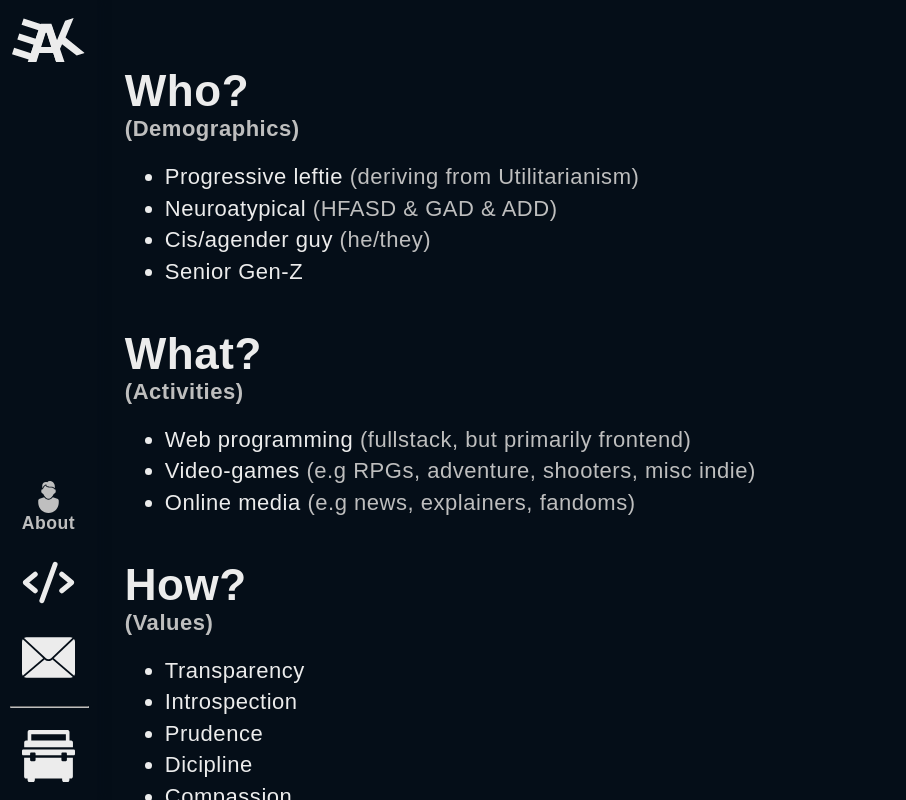
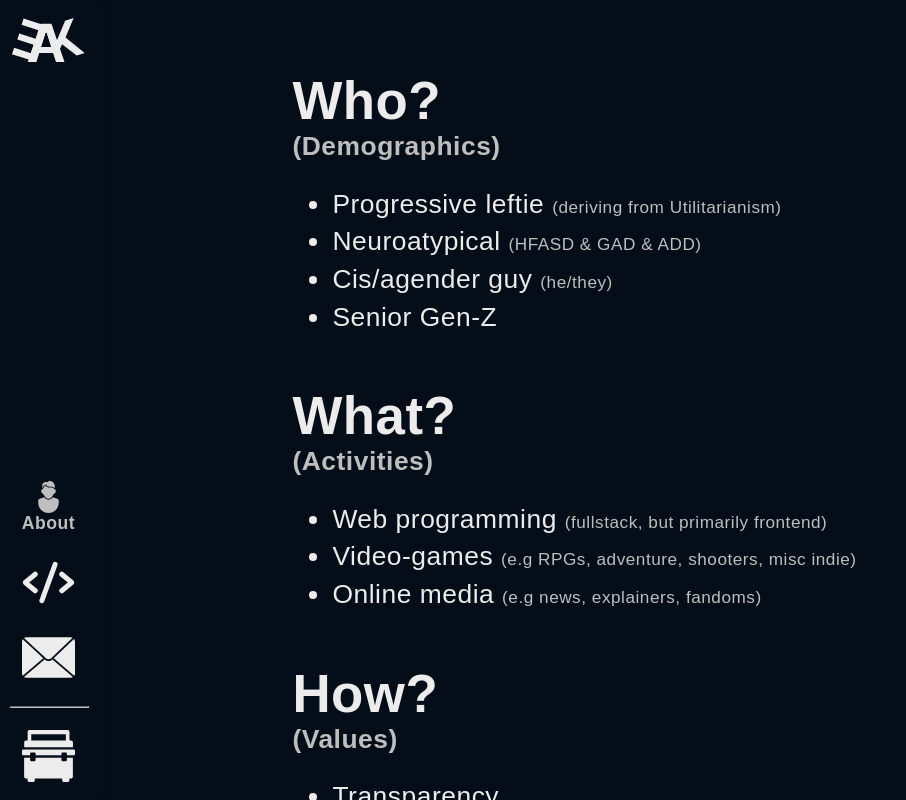
Before and after one commit to EvAvKein/Website, a SvelteKit app: page /about in a window 1280 px wide. Shown: the whole page, without its empty margins (0-906 px from the left). Built offline with nearby package versions, Linux system fonts and the light colour scheme.

Commit message:
refactor (about): misc style changes

```diff
--- a/src/routes/about/+page.svelte
+++ b/src/routes/about/+page.svelte
@@ -57,8 +57,8 @@
 
 <style>
   #about {
-    font-size: 1.25em;
-    max-width: 65em;
+    font-size: clamp(1.25em, 3vw, 1.5em);
+    max-width: 30em;
     padding: 1em 0.5em 0.5em;
     margin: 0 auto;
   }
@@ -71,7 +71,10 @@
     color: var(--textSubColor);
   }
 
-  li span {color: var(--textSubColor)}
+  li span {
+    color: var(--textSubColor);
+    font-size: 65%;
+  }
 
   li + li {margin-top: 0.25em}
 
```
